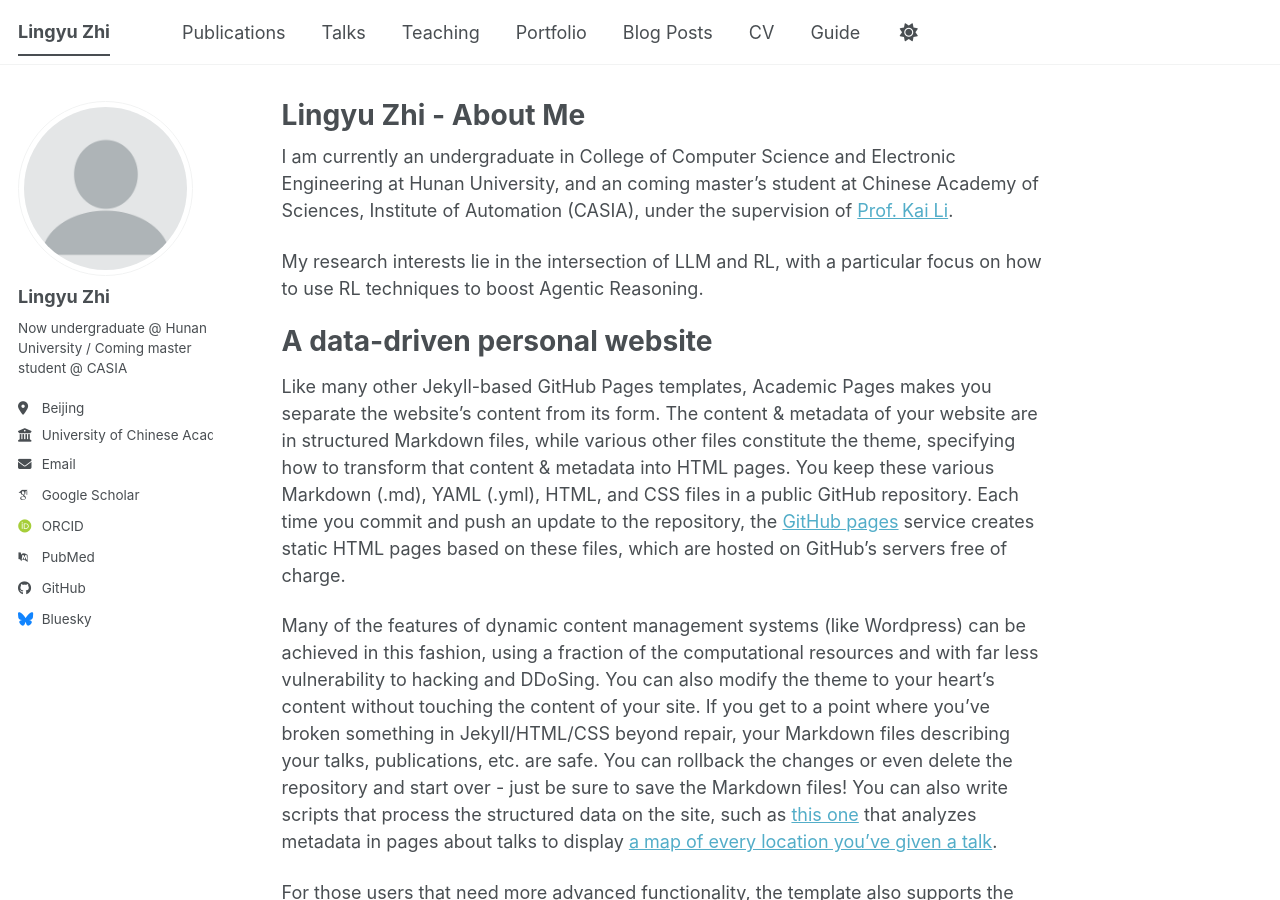
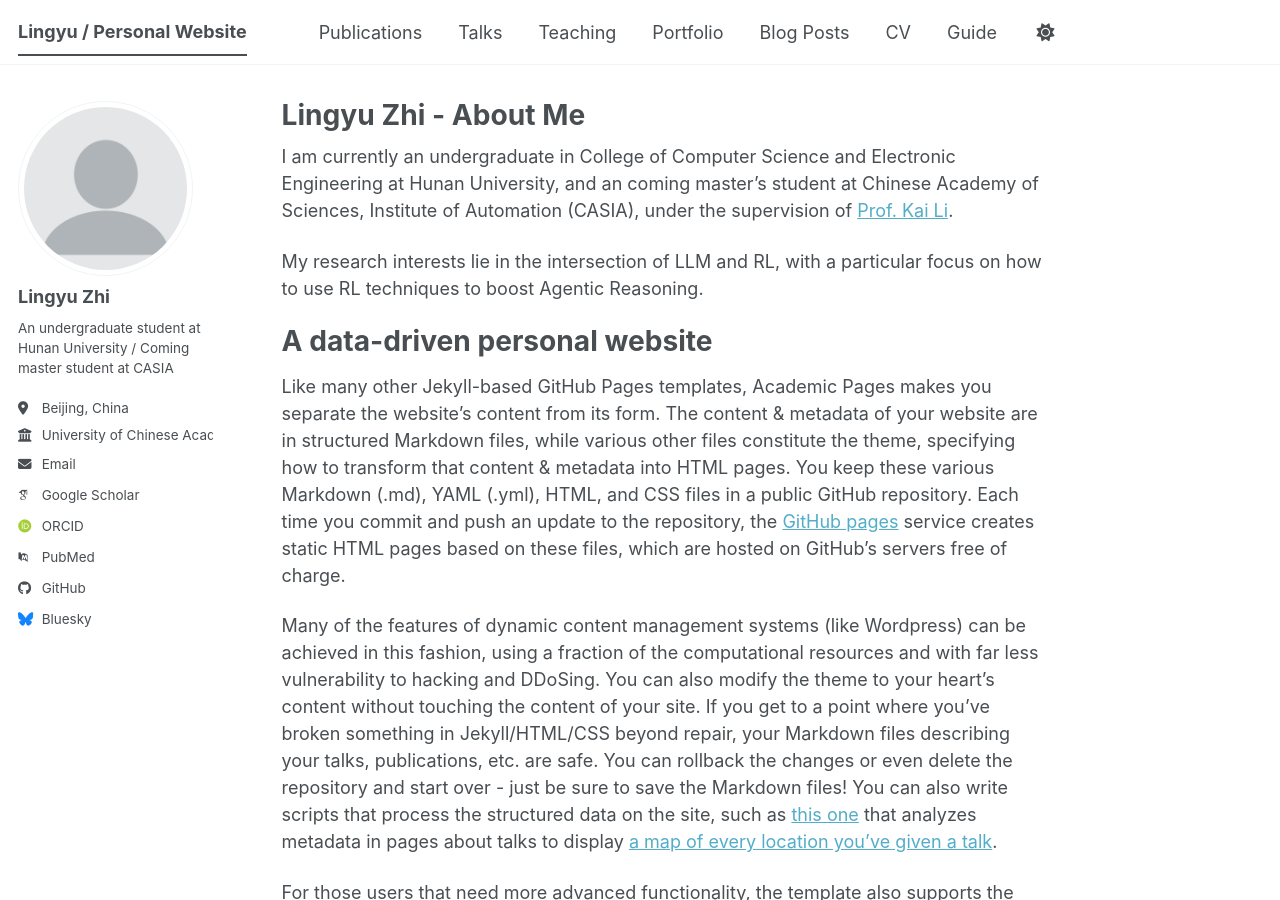
Before and after one commit to LingyuZhi/lingyuzhi.github.io, a Jekyll site: the page built from _pages/about.md, in a window 1280 px wide and 900 px high. Built offline with Jekyll 4.4.1, drawn with Linux system fonts in a browser that asks for light colours; some web fonts are replaced; a script bundle is joined from its source files by our own code; library files that are not in the unit come from our copies.

Commit message:
docs: modify site title, bio, and location details
Updated title, bio, and location for personal website.

```diff
--- a/_config.yml
+++ b/_config.yml
@@ -9,7 +9,7 @@
 # Basic Site Settings
 locale                   : "en-US"
 site_theme               : "default" # The available themes options are "default", "air", "sunrise", "mint", "dirt" and "contrast"
-title                    : "Lingyu Zhi"
+title                    : "Lingyu / Personal Website"
 title_separator          : "-"
 name                     : &name "Lingyu Zhi"
 description              : &description "Lingyu Zhi's academic homepage"   # Update this with a general description of your site, this is the default if not overridden by a page
@@ -26,8 +26,8 @@ author:
   avatar           : "profile.png"
   name             : "Lingyu Zhi"
   pronouns         : # example: "she/her"
-  bio              : "Now undergraduate @ Hunan University / Coming master student @ CASIA"
-  location         : "Beijing"
+  bio              : "An undergraduate student at Hunan University / Coming master student at CASIA"
+  location         : "Beijing, China"
   employer         : "University of Chinese Academy of Sciences"
   uri              : # URL
   email            : "lingyuzhi332@gmail.com"
```
